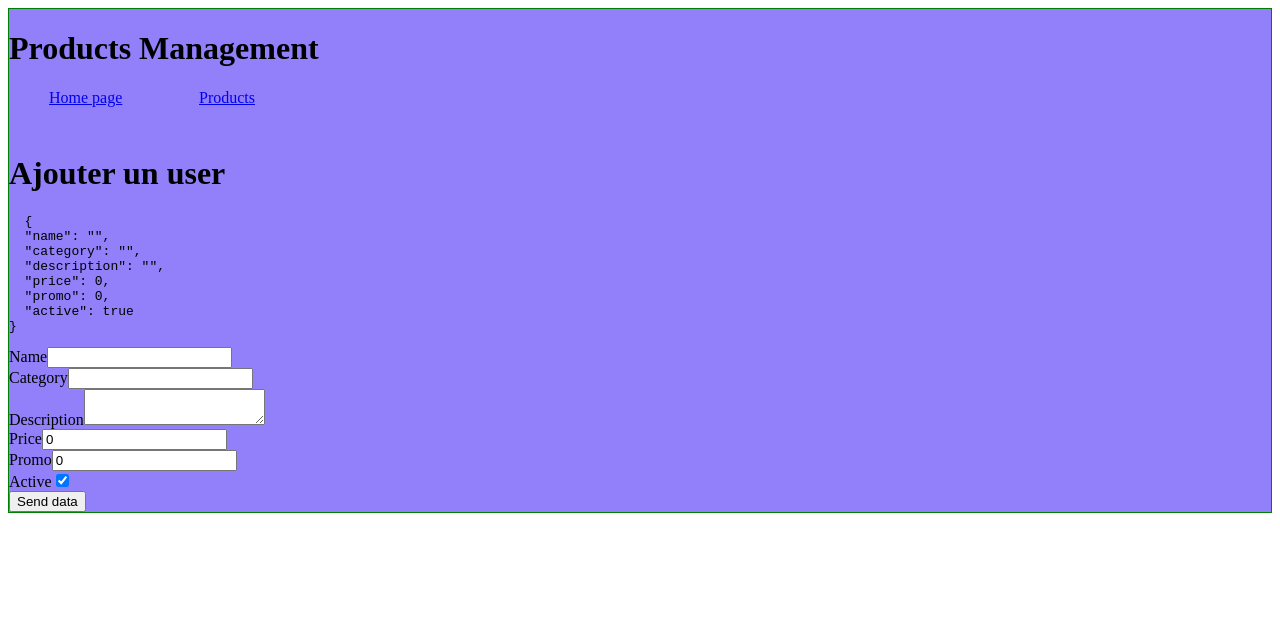
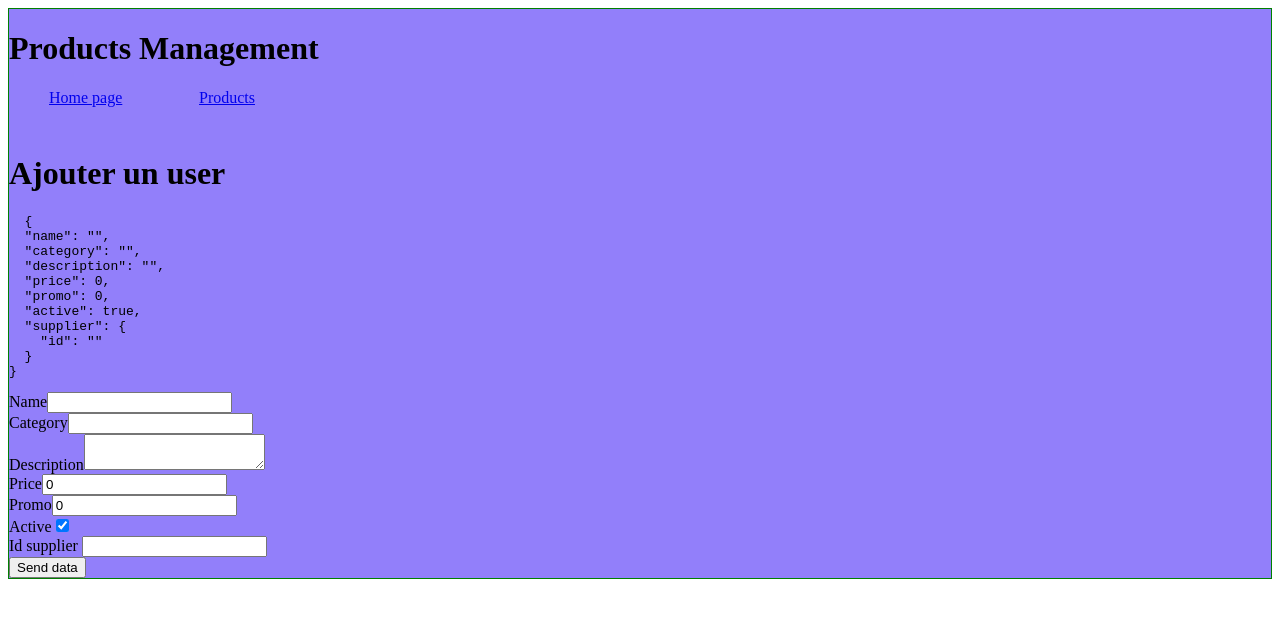
Before and after one commit to Spiff77/angularThales2023, an Angular app: page /products/add in a window 1280 px wide. Shown: the top 618 px of the page. Built offline with nearby package versions, Linux system fonts and the light colour scheme.

Commit message:
nested formGroup

```diff
--- a/src/app/model/product.model.ts
+++ b/src/app/model/product.model.ts
@@ -1,9 +1,10 @@
 export interface Product{
   id: number,
-  name: string,
-  category: string,
-  description: string,
-  price: number,
+  name: string, // required
+  category: string, // required
+  description: string, // required, minLength: 10
+  price: number, // required, min: 1
   promo: number,
-  active: boolean
+  active: boolean,
+  supplier: any
 }
--- a/src/app/product-add/product-add.component.html
+++ b/src/app/product-add/product-add.component.html
@@ -27,5 +27,9 @@
     <label for="active">Active</label>
     <input type="checkbox" id="active" formControlName="active">
   </div>
+  <div formGroupName="supplier">
+    <label for="supplierid">Id supplier </label>
+    <input type="number" id="supplierid" formControlName="id">
+  </div>
   <button type="submit">Send data</button>
 </form>
--- a/src/app/product-add/product-add.component.ts
+++ b/src/app/product-add/product-add.component.ts
@@ -27,7 +27,10 @@ export class ProductAddComponent implements OnInit{
       description: '',
       price: 0,
       promo: 0,
-      active: true
+      active: true,
+      supplier: this.fb.group({
+        id: ''
+      })
     })
   }
 
--- a/src/app/product-detail/product-detail.component.html
+++ b/src/app/product-detail/product-detail.component.html
@@ -2,6 +2,7 @@
 <p>
   {{product?.description}}
 </p>
+<div *ngIf="product.supplier">supplier:{{product.supplier.name}}</div>
 <div>Price: {{product?.price}}</div>
 <a routerLink="/products">retour à la liste</a>
 <button (click)="displayConfirm = true" *ngIf="!displayConfirm">Delete product</button>
--- a/src/app/product.service.ts
+++ b/src/app/product.service.ts
@@ -28,7 +28,7 @@ export class ProductService {
 
   constructor() { }
 
-  findAll(): Product[]{
+  findAll(): any[]{
     return this.products
   }
 
--- a/src/app/product/product.component.ts
+++ b/src/app/product/product.component.ts
@@ -19,7 +19,6 @@ export class ProductComponent {
 
   @HostListener('click')
   sendDataToParent(){
-    //this.outProduct.emit(this.product)
     this.router.navigate(['/products', this.product.id])
   }
 }
```
